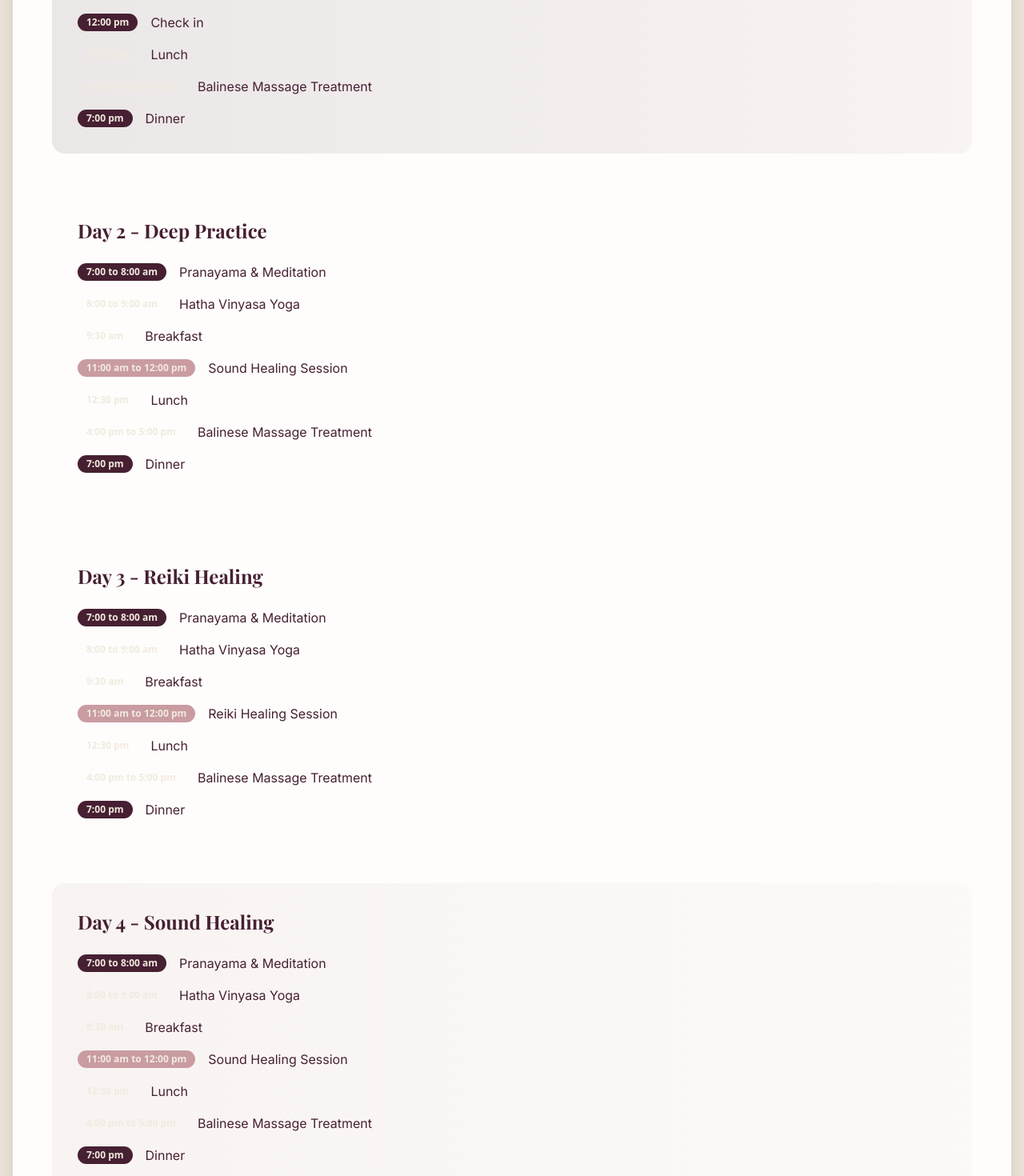
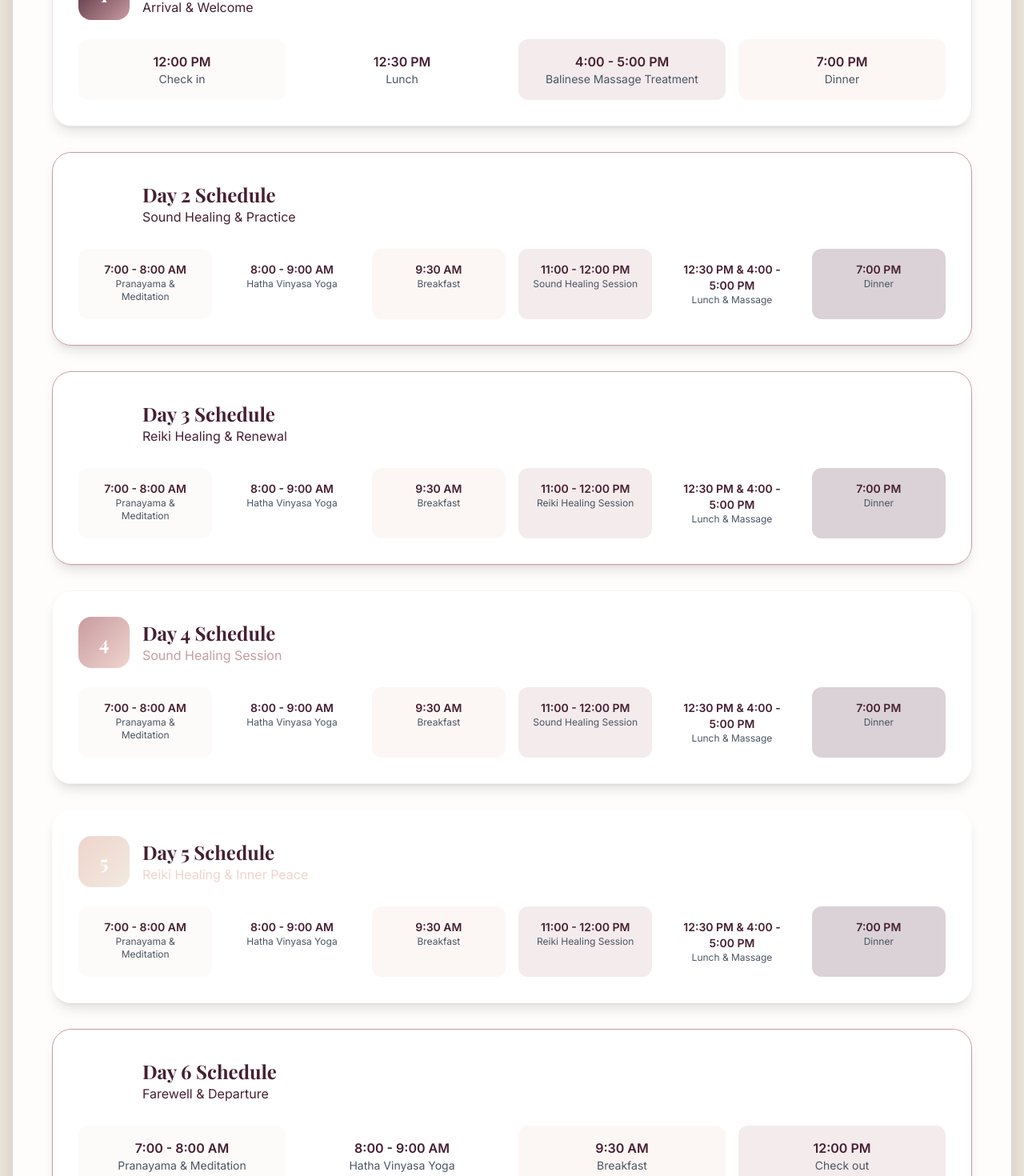
Before and after one commit to hyabyslogin-ux/radiant-asana-site, a React (Vite) app: page /6-days-retreat in a window 1280 px wide. Shown: the part 2380-3850 px from the top of the page at 80% size. Built offline with nearby package versions, Linux system fonts and the light colour scheme.

Commit message:
Refactor: Update 6 Days Retreat daily section

```diff
--- a/src/pages/SixDaysRetreat.tsx
+++ b/src/pages/SixDaysRetreat.tsx
@@ -219,190 +219,222 @@ const SixDaysRetreat = () => {
             </div>
 
             <div className="px-12 py-16">
-              <div className="space-y-12">
+              <div className="space-y-8">
 
-                {/* Day 1 */}
-                <div className="bg-gradient-to-r from-yoga-plum/10 to-yoga-rose/10 rounded-2xl p-8">
-                  <h3 className="font-playfair text-2xl font-bold text-yoga-earth mb-6">Day 1 - Arrival</h3>
-                  <div className="space-y-4">
-                    <div className="flex items-center gap-4">
-                      <Badge className="bg-yoga-plum">12:00 pm</Badge>
-                      <span className="font-inter">Check in</span>
+                {/* Day 1 Schedule */}
+                <div className="bg-white/90 backdrop-blur-sm rounded-3xl p-8 shadow-lg border border-yoga-plum/10">
+                  <div className="flex items-center gap-4 mb-6">
+                    <div className="w-16 h-16 bg-gradient-to-br from-yoga-plum to-yoga-rose rounded-2xl flex items-center justify-center">
+                      <span className="font-playfair text-white text-2xl font-bold">1</span>
                     </div>
-                    <div className="flex items-center gap-4">
-                      <Badge className="bg-yoga-sage">12:30 pm</Badge>
-                      <span className="font-inter">Lunch</span>
+                    <div>
+                      <h3 className="font-playfair text-2xl font-bold text-yoga-earth">Day 1 Schedule</h3>
+                      <p className="font-inter text-yoga-plum">Arrival & Welcome</p>
                     </div>
-                    <div className="flex items-center gap-4">
-                      <Badge className="bg-yoga-earth">4:00 pm to 5:00 pm</Badge>
-                      <span className="font-inter">Balinese Massage Treatment</span>
+                  </div>
+                  <div className="grid md:grid-cols-2 lg:grid-cols-4 gap-4 text-center">
+                    <div className="bg-yoga-cream/20 rounded-xl p-4">
+                      <p className="font-inter font-semibold text-yoga-earth">12:00 PM</p>
+                      <p className="font-inter text-sm text-gray-600">Check in</p>
                     </div>
-                    <div className="flex items-center gap-4">
-                      <Badge className="bg-yoga-plum">7:00 pm</Badge>
-                      <span className="font-inter">Dinner</span>
+                    <div className="bg-yoga-sage/20 rounded-xl p-4">
+                      <p className="font-inter font-semibold text-yoga-earth">12:30 PM</p>
+                      <p className="font-inter text-sm text-gray-600">Lunch</p>
+                    </div>
+                    <div className="bg-yoga-rose/20 rounded-xl p-4">
+                      <p className="font-inter font-semibold text-yoga-earth">4:00 - 5:00 PM</p>
+                      <p className="font-inter text-sm text-gray-600">Balinese Massage Treatment</p>
+                    </div>
+                    <div className="bg-yoga-peach/20 rounded-xl p-4">
+                      <p className="font-inter font-semibold text-yoga-earth">7:00 PM</p>
+                      <p className="font-inter text-sm text-gray-600">Dinner</p>
                     </div>
                   </div>
                 </div>
 
-                {/* Day 2 */}
-                <div className="bg-gradient-to-r from-yoga-sage/10 to-yoga-earth/10 rounded-2xl p-8">
-                  <h3 className="font-playfair text-2xl font-bold text-yoga-earth mb-6">Day 2 - Deep Practice</h3>
-                  <div className="space-y-4">
-                    <div className="flex items-center gap-4">
-                      <Badge className="bg-yoga-plum">7:00 to 8:00 am</Badge>
-                      <span className="font-inter">Pranayama & Meditation</span>
+                {/* Day 2 Schedule */}
+                <div className="bg-white/90 backdrop-blur-sm rounded-3xl p-8 shadow-lg border border-yoga-sage/10">
+                  <div className="flex items-center gap-4 mb-6">
+                    <div className="w-16 h-16 bg-gradient-to-br from-yoga-sage to-yoga-earth rounded-2xl flex items-center justify-center">
+                      <span className="font-playfair text-white text-2xl font-bold">2</span>
                     </div>
-                    <div className="flex items-center gap-4">
-                      <Badge className="bg-yoga-sage">8:00 to 9:00 am</Badge>
-                      <span className="font-inter">Hatha Vinyasa Yoga</span>
+                    <div>
+                      <h3 className="font-playfair text-2xl font-bold text-yoga-earth">Day 2 Schedule</h3>
+                      <p className="font-inter text-yoga-sage">Sound Healing & Practice</p>
                     </div>
-                    <div className="flex items-center gap-4">
-                      <Badge className="bg-yoga-earth">9:30 am</Badge>
-                      <span className="font-inter">Breakfast</span>
+                  </div>
+                  <div className="grid md:grid-cols-2 lg:grid-cols-6 gap-4 text-center">
+                    <div className="bg-yoga-cream/20 rounded-xl p-4">
+                      <p className="font-inter font-semibold text-yoga-earth text-sm">7:00 - 8:00 AM</p>
+                      <p className="font-inter text-xs text-gray-600">Pranayama & Meditation</p>
                     </div>
-                    <div className="flex items-center gap-4">
-                      <Badge className="bg-yoga-rose">11:00 am to 12:00 pm</Badge>
-                      <span className="font-inter">Sound Healing Session</span>
+                    <div className="bg-yoga-sage/20 rounded-xl p-4">
+                      <p className="font-inter font-semibold text-yoga-earth text-sm">8:00 - 9:00 AM</p>
+                      <p className="font-inter text-xs text-gray-600">Hatha Vinyasa Yoga</p>
                     </div>
-                    <div className="flex items-center gap-4">
-                      <Badge className="bg-yoga-sage">12:30 pm</Badge>
-                      <span className="font-inter">Lunch</span>
+                    <div className="bg-yoga-peach/20 rounded-xl p-4">
+                      <p className="font-inter font-semibold text-yoga-earth text-sm">9:30 AM</p>
+                      <p className="font-inter text-xs text-gray-600">Breakfast</p>
                     </div>
-                    <div className="flex items-center gap-4">
-                      <Badge className="bg-yoga-earth">4:00 pm to 5:00 pm</Badge>
-                      <span className="font-inter">Balinese Massage Treatment</span>
+                    <div className="bg-yoga-rose/20 rounded-xl p-4">
+                      <p className="font-inter font-semibold text-yoga-earth text-sm">11:00 - 12:00 PM</p>
+                      <p className="font-inter text-xs text-gray-600">Sound Healing Session</p>
                     </div>
-                    <div className="flex items-center gap-4">
-                      <Badge className="bg-yoga-plum">7:00 pm</Badge>
-                      <span className="font-inter">Dinner</span>
+                    <div className="bg-yoga-earth/20 rounded-xl p-4">
+                      <p className="font-inter font-semibold text-yoga-earth text-sm">12:30 PM & 4:00 - 5:00 PM</p>
+                      <p className="font-inter text-xs text-gray-600">Lunch & Massage</p>
+                    </div>
+                    <div className="bg-yoga-plum/20 rounded-xl p-4">
+                      <p className="font-inter font-semibold text-yoga-earth text-sm">7:00 PM</p>
+                      <p className="font-inter text-xs text-gray-600">Dinner</p>
                     </div>
                   </div>
                 </div>
 
-                {/* Day 3 */}
-                <div className="bg-gradient-to-r from-yoga-earth/10 to-yoga-plum/10 rounded-2xl p-8">
-                  <h3 className="font-playfair text-2xl font-bold text-yoga-earth mb-6">Day 3 - Reiki Healing</h3>
-                  <div className="space-y-4">
-                    <div className="flex items-center gap-4">
-                      <Badge className="bg-yoga-plum">7:00 to 8:00 am</Badge>
-                      <span className="font-inter">Pranayama & Meditation</span>
+                {/* Day 3 Schedule */}
+                <div className="bg-white/90 backdrop-blur-sm rounded-3xl p-8 shadow-lg border border-yoga-earth/10">
+                  <div className="flex items-center gap-4 mb-6">
+                    <div className="w-16 h-16 bg-gradient-to-br from-yoga-earth to-yoga-plum rounded-2xl flex items-center justify-center">
+                      <span className="font-playfair text-white text-2xl font-bold">3</span>
                     </div>
-                    <div className="flex items-center gap-4">
-                      <Badge className="bg-yoga-sage">8:00 to 9:00 am</Badge>
-                      <span className="font-inter">Hatha Vinyasa Yoga</span>
+                    <div>
+                      <h3 className="font-playfair text-2xl font-bold text-yoga-earth">Day 3 Schedule</h3>
+                      <p className="font-inter text-yoga-earth">Reiki Healing & Renewal</p>
                     </div>
-                    <div className="flex items-center gap-4">
-                      <Badge className="bg-yoga-earth">9:30 am</Badge>
-                      <span className="font-inter">Breakfast</span>
+                  </div>
+                  <div className="grid md:grid-cols-2 lg:grid-cols-6 gap-4 text-center">
+                    <div className="bg-yoga-cream/20 rounded-xl p-4">
+                      <p className="font-inter font-semibold text-yoga-earth text-sm">7:00 - 8:00 AM</p>
+                      <p className="font-inter text-xs text-gray-600">Pranayama & Meditation</p>
                     </div>
-                    <div className="flex items-center gap-4">
-                      <Badge className="bg-yoga-rose">11:00 am to 12:00 pm</Badge>
-                      <span className="font-inter">Reiki Healing Session</span>
+                    <div className="bg-yoga-sage/20 rounded-xl p-4">
+                      <p className="font-inter font-semibold text-yoga-earth text-sm">8:00 - 9:00 AM</p>
+                      <p className="font-inter text-xs text-gray-600">Hatha Vinyasa Yoga</p>
                     </div>
-                    <div className="flex items-center gap-4">
-                      <Badge className="bg-yoga-sage">12:30 pm</Badge>
-                      <span className="font-inter">Lunch</span>
+                    <div className="bg-yoga-peach/20 rounded-xl p-4">
+                      <p className="font-inter font-semibold text-yoga-earth text-sm">9:30 AM</p>
+                      <p className="font-inter text-xs text-gray-600">Breakfast</p>
                     </div>
-                    <div className="flex items-center gap-4">
-                      <Badge className="bg-yoga-earth">4:00 pm to 5:00 pm</Badge>
-                      <span className="font-inter">Balinese Massage Treatment</span>
+                    <div className="bg-yoga-rose/20 rounded-xl p-4">
+                      <p className="font-inter font-semibold text-yoga-earth text-sm">11:00 - 12:00 PM</p>
+                      <p className="font-inter text-xs text-gray-600">Reiki Healing Session</p>
                     </div>
-                    <div className="flex items-center gap-4">
-                      <Badge className="bg-yoga-plum">7:00 pm</Badge>
-                      <span className="font-inter">Dinner</span>
+                    <div className="bg-yoga-earth/20 rounded-xl p-4">
+                      <p className="font-inter font-semibold text-yoga-earth text-sm">12:30 PM & 4:00 - 5:00 PM</p>
+                      <p className="font-inter text-xs text-gray-600">Lunch & Massage</p>
+                    </div>
+                    <div className="bg-yoga-plum/20 rounded-xl p-4">
+                      <p className="font-inter font-semibold text-yoga-earth text-sm">7:00 PM</p>
+                      <p className="font-inter text-xs text-gray-600">Dinner</p>
                     </div>
                   </div>
                 </div>
 
-                {/* Day 4 */}
-                <div className="bg-gradient-to-r from-yoga-rose/10 to-yoga-peach/10 rounded-2xl p-8">
-                  <h3 className="font-playfair text-2xl font-bold text-yoga-earth mb-6">Day 4 - Sound Healing</h3>
-                  <div className="space-y-4">
-                    <div className="flex items-center gap-4">
-                      <Badge className="bg-yoga-plum">7:00 to 8:00 am</Badge>
-                      <span className="font-inter">Pranayama & Meditation</span>
+                {/* Day 4 Schedule */}
+                <div className="bg-white/90 backdrop-blur-sm rounded-3xl p-8 shadow-lg border border-yoga-rose/10">
+                  <div className="flex items-center gap-4 mb-6">
+                    <div className="w-16 h-16 bg-gradient-to-br from-yoga-rose to-yoga-peach rounded-2xl flex items-center justify-center">
+                      <span className="font-playfair text-white text-2xl font-bold">4</span>
                     </div>
-                    <div className="flex items-center gap-4">
-                      <Badge className="bg-yoga-sage">8:00 to 9:00 am</Badge>
-                      <span className="font-inter">Hatha Vinyasa Yoga</span>
+                    <div>
+                      <h3 className="font-playfair text-2xl font-bold text-yoga-earth">Day 4 Schedule</h3>
+                      <p className="font-inter text-yoga-rose">Sound Healing Session</p>
                     </div>
-                    <div className="flex items-center gap-4">
-                      <Badge className="bg-yoga-earth">9:30 am</Badge>
-                      <span className="font-inter">Breakfast</span>
+                  </div>
+                  <div className="grid md:grid-cols-2 lg:grid-cols-6 gap-4 text-center">
+                    <div className="bg-yoga-cream/20 rounded-xl p-4">
+                      <p className="font-inter font-semibold text-yoga-earth text-sm">7:00 - 8:00 AM</p>
+                      <p className="font-inter text-xs text-gray-600">Pranayama & Meditation</p>
                     </div>
-                    <div className="flex items-center gap-4">
-                      <Badge className="bg-yoga-rose">11:00 am to 12:00 pm</Badge>
-                      <span className="font-inter">Sound Healing Session</span>
+                    <div className="bg-yoga-sage/20 rounded-xl p-4">
+                      <p className="font-inter font-semibold text-yoga-earth text-sm">8:00 - 9:00 AM</p>
+                      <p className="font-inter text-xs text-gray-600">Hatha Vinyasa Yoga</p>
                     </div>
-                    <div className="flex items-center gap-4">
-                      <Badge className="bg-yoga-sage">12:30 pm</Badge>
-                      <span className="font-inter">Lunch</span>
+                    <div className="bg-yoga-peach/20 rounded-xl p-4">
+                      <p className="font-inter font-semibold text-yoga-earth text-sm">9:30 AM</p>
+                      <p className="font-inter text-xs text-gray-600">Breakfast</p>
                     </div>
-                    <div className="flex items-center gap-4">
-                      <Badge className="bg-yoga-earth">4:00 pm to 5:00 pm</Badge>
-                      <span className="font-inter">Balinese Massage Treatment</span>
+                    <div className="bg-yoga-rose/20 rounded-xl p-4">
+                      <p className="font-inter font-semibold text-yoga-earth text-sm">11:00 - 12:00 PM</p>
+                      <p className="font-inter text-xs text-gray-600">Sound Healing Session</p>
                     </div>
-                    <div className="flex items-center gap-4">
-                      <Badge className="bg-yoga-plum">7:00 pm</Badge>
-                      <span className="font-inter">Dinner</span>
+                    <div className="bg-yoga-earth/20 rounded-xl p-4">
+                      <p className="font-inter font-semibold text-yoga-earth text-sm">12:30 PM & 4:00 - 5:00 PM</p>
+                      <p className="font-inter text-xs text-gray-600">Lunch & Massage</p>
+                    </div>
+                    <div className="bg-yoga-plum/20 rounded-xl p-4">
+                      <p className="font-inter font-semibold text-yoga-earth text-sm">7:00 PM</p>
+                      <p className="font-inter text-xs text-gray-600">Dinner</p>
                     </div>
                   </div>
                 </div>
 
-                {/* Day 5 */}
-                <div className="bg-gradient-to-r from-yoga-plum/10 to-yoga-sage/10 rounded-2xl p-8">
-                  <h3 className="font-playfair text-2xl font-bold text-yoga-earth mb-6">Day 5 - Inner Mastery</h3>
-                  <div className="space-y-4">
-                    <div className="flex items-center gap-4">
-                      <Badge className="bg-yoga-plum">7:00 to 8:00 am</Badge>
-                      <span className="font-inter">Pranayama & Meditation</span>
+                {/* Day 5 Schedule */}
+                <div className="bg-white/90 backdrop-blur-sm rounded-3xl p-8 shadow-lg border border-yoga-peach/10">
+                  <div className="flex items-center gap-4 mb-6">
+                    <div className="w-16 h-16 bg-gradient-to-br from-yoga-peach to-yoga-cream rounded-2xl flex items-center justify-center">
+                      <span className="font-playfair text-white text-2xl font-bold">5</span>
                     </div>
-                    <div className="flex items-center gap-4">
-                      <Badge className="bg-yoga-sage">8:00 to 9:00 am</Badge>
-                      <span className="font-inter">Hatha Vinyasa Yoga</span>
+                    <div>
+                      <h3 className="font-playfair text-2xl font-bold text-yoga-earth">Day 5 Schedule</h3>
+                      <p className="font-inter text-yoga-peach">Reiki Healing & Inner Peace</p>
                     </div>
-                    <div className="flex items-center gap-4">
-                      <Badge className="bg-yoga-earth">9:30 am</Badge>
-                      <span className="font-inter">Breakfast</span>
+                  </div>
+                  <div className="grid md:grid-cols-2 lg:grid-cols-6 gap-4 text-center">
+                    <div className="bg-yoga-cream/20 rounded-xl p-4">
+                      <p className="font-inter font-semibold text-yoga-earth text-sm">7:00 - 8:00 AM</p>
+                      <p className="font-inter text-xs text-gray-600">Pranayama & Meditation</p>
                     </div>
-                    <div className="flex items-center gap-4">
-                      <Badge className="bg-yoga-rose">11:00 am to 12:00 pm</Badge>
-                      <span className="font-inter">Reiki Healing Session</span>
+                    <div className="bg-yoga-sage/20 rounded-xl p-4">
+                      <p className="font-inter font-semibold text-yoga-earth text-sm">8:00 - 9:00 AM</p>
+                      <p className="font-inter text-xs text-gray-600">Hatha Vinyasa Yoga</p>
                     </div>
-                    <div className="flex items-center gap-4">
-                      <Badge className="bg-yoga-sage">12:30 pm</Badge>
-                      <span className="font-inter">Lunch</span>
+                    <div className="bg-yoga-peach/20 rounded-xl p-4">
+                      <p className="font-inter font-semibold text-yoga-earth text-sm">9:30 AM</p>
+                      <p className="font-inter text-xs text-gray-600">Breakfast</p>
                     </div>
-                    <div className="flex items-center gap-4">
-                      <Badge className="bg-yoga-earth">4:00 pm to 5:00 pm</Badge>
-                      <span className="font-inter">Balinese Massage Treatment</span>
+                    <div className="bg-yoga-rose/20 rounded-xl p-4">
+                      <p className="font-inter font-semibold text-yoga-earth text-sm">11:00 - 12:00 PM</p>
+                      <p className="font-inter text-xs text-gray-600">Reiki Healing Session</p>
                     </div>
-                    <div className="flex items-center gap-4">
-                      <Badge className="bg-yoga-plum">7:00 pm</Badge>
-                      <span className="font-inter">Dinner</span>
+                    <div className="bg-yoga-earth/20 rounded-xl p-4">
+                      <p className="font-inter font-semibold text-yoga-earth text-sm">12:30 PM & 4:00 - 5:00 PM</p>
+                      <p className="font-inter text-xs text-gray-600">Lunch & Massage</p>
+                    </div>
+                    <div className="bg-yoga-plum/20 rounded-xl p-4">
+                      <p className="font-inter font-semibold text-yoga-earth text-sm">7:00 PM</p>
+                      <p className="font-inter text-xs text-gray-600">Dinner</p>
                     </div>
                   </div>
                 </div>
 
-                {/* Day 6 */}
-                <div className="bg-gradient-to-r from-yoga-sage/10 to-yoga-cream/20 rounded-2xl p-8">
-                  <h3 className="font-playfair text-2xl font-bold text-yoga-earth mb-6">Day 6 - Departure</h3>
-                  <div className="space-y-4">
-                    <div className="flex items-center gap-4">
-                      <Badge className="bg-yoga-plum">7:00 to 8:00 am</Badge>
-                      <span className="font-inter">Pranayama & Meditation</span>
+                {/* Day 6 Schedule */}
+                <div className="bg-white/90 backdrop-blur-sm rounded-3xl p-8 shadow-lg border border-yoga-sage/10">
+                  <div className="flex items-center gap-4 mb-6">
+                    <div className="w-16 h-16 bg-gradient-to-br from-yoga-sage to-yoga-plum rounded-2xl flex items-center justify-center">
+                      <span className="font-playfair text-white text-2xl font-bold">6</span>
                     </div>
-                    <div className="flex items-center gap-4">
-                      <Badge className="bg-yoga-sage">8:00 to 9:00 am</Badge>
-                      <span className="font-inter">Hatha Vinyasa Yoga</span>
+                    <div>
+                      <h3 className="font-playfair text-2xl font-bold text-yoga-earth">Day 6 Schedule</h3>
+                      <p className="font-inter text-yoga-sage">Farewell & Departure</p>
                     </div>
-                    <div className="flex items-center gap-4">
-                      <Badge className="bg-yoga-earth">9:30 am</Badge>
-                      <span className="font-inter">Breakfast</span>
+                  </div>
+                  <div className="grid md:grid-cols-2 lg:grid-cols-4 gap-4 text-center">
+                    <div className="bg-yoga-cream/20 rounded-xl p-4">
+                      <p className="font-inter font-semibold text-yoga-earth">7:00 - 8:00 AM</p>
+                      <p className="font-inter text-sm text-gray-600">Pranayama & Meditation</p>
                     </div>
-                    <div className="flex items-center gap-4">
-                      <Badge className="bg-yoga-plum">12:00 pm</Badge>
-                      <span className="font-inter">Check out</span>
+                    <div className="bg-yoga-sage/20 rounded-xl p-4">
+                      <p className="font-inter font-semibold text-yoga-earth">8:00 - 9:00 AM</p>
+                      <p className="font-inter text-sm text-gray-600">Hatha Vinyasa Yoga</p>
+                    </div>
+                    <div className="bg-yoga-peach/20 rounded-xl p-4">
+                      <p className="font-inter font-semibold text-yoga-earth">9:30 AM</p>
+                      <p className="font-inter text-sm text-gray-600">Breakfast</p>
+                    </div>
+                    <div className="bg-yoga-rose/20 rounded-xl p-4">
+                      <p className="font-inter font-semibold text-yoga-earth">12:00 PM</p>
+                      <p className="font-inter text-sm text-gray-600">Check out</p>
                     </div>
                   </div>
                 </div>
```
